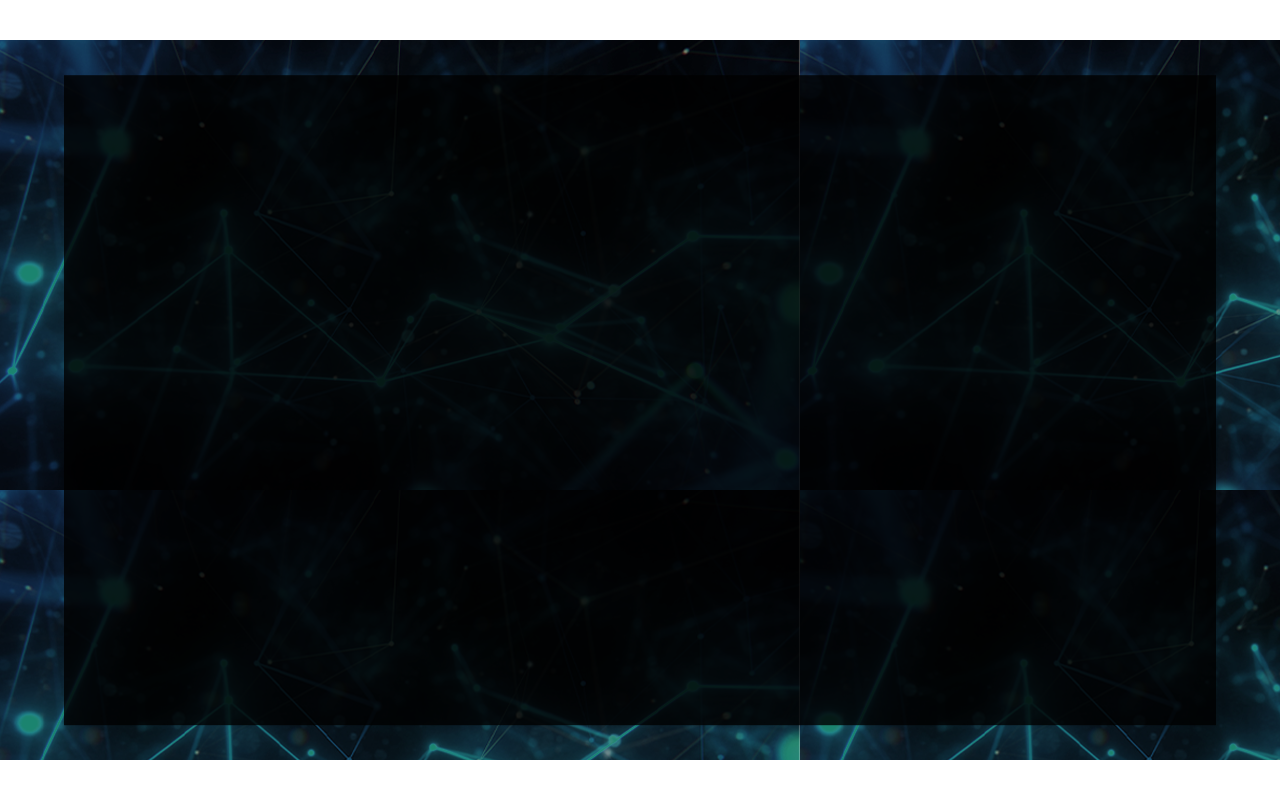
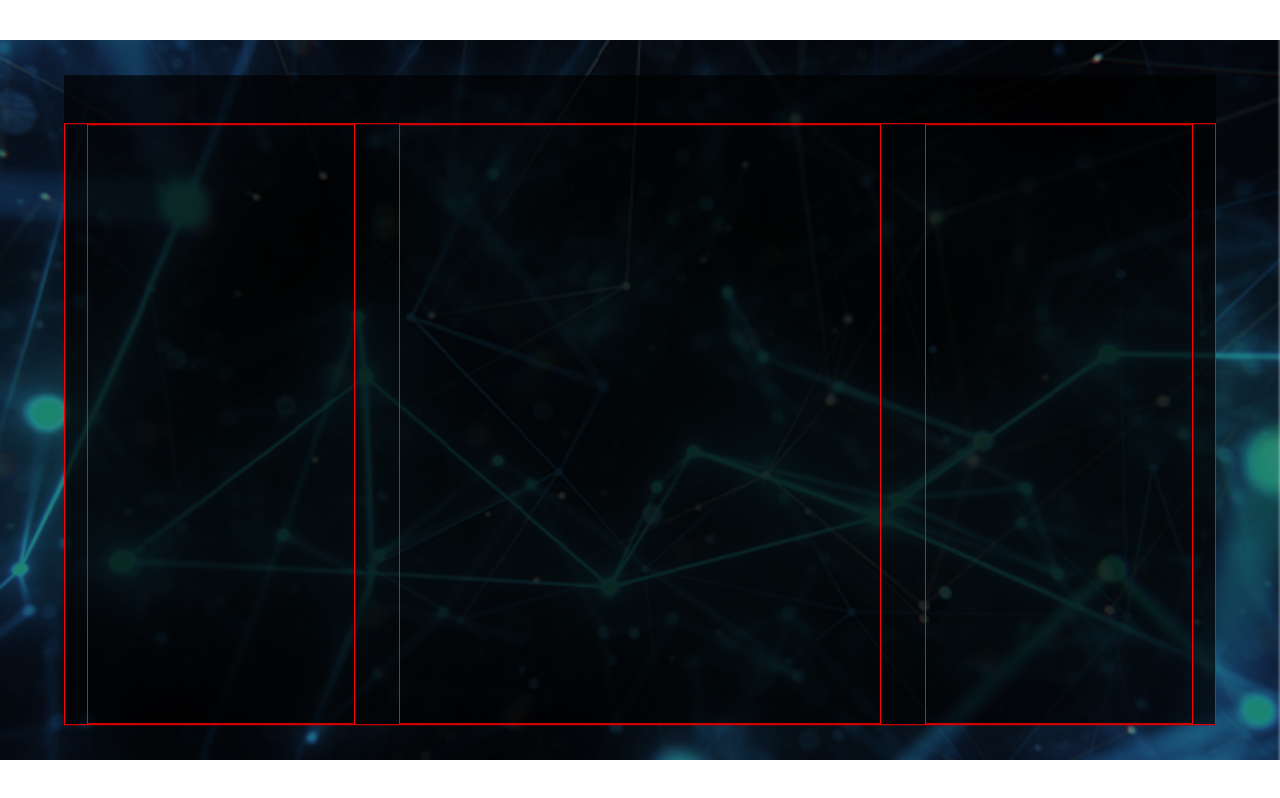
Before and after one commit to AAAACH/big-screen, a React (Vite) app: page /#/ in a window 1280 px wide. Built offline with nearby package versions, Linux system fonts and the light colour scheme.

Commit message:
add grid layout

```diff
--- a/src/pages/home.scss
+++ b/src/pages/home.scss
@@ -1,11 +1,38 @@
 @import "../shared/helper";
 
-.wrapper {
+.home {
     width: px(720);
     height: px(406);
-    background: rgba(0, 0, 0, 0.8);
+    background: rgba(0, 0, 0, 0.7);
+    color: #fff;
+    text-align: center;
     position: absolute;
     top: 50%;
     left: 50%;
     transform: translate(-50%, -50%);
+    header {
+      height: px(30);
+      display: flex;
+      justify-content: center;
+      align-items: center;
+    }
+    main {
+      height: px(376);
+      display: grid;
+      grid-template:
+        ". box1 . box2 . box3" 1fr / 14fr 168fr 28fr 302fr 28fr 168fr 14fr;
+      border: 1px solid red;
+      .section1 {
+        grid-area: box1;
+        border: 1px solid red;
+      }
+      .section2 {
+        grid-area: box2;
+        border: 1px solid red;
+      }
+      .section3 {
+        grid-area: box3;
+        border: 1px solid red;
+      }
+    }
   }
--- a/src/pages/home.tsx
+++ b/src/pages/home.tsx
@@ -3,7 +3,13 @@ import './home.scss';
 
 export const Home = () => {
   return (
-    <div className="wrapper">
+    <div className="home">
+      <header></header>
+      <main>
+        <section className="section1"></section>
+        <section className="section2"></section>
+        <section className="section3"></section>
+      </main>
     </div>
   );
 };
--- a/src/shared/style.scss
+++ b/src/shared/style.scss
@@ -20,8 +20,12 @@ body {
   font-size: 16px;
 }
 
-#root{
+#root {
   margin: 0 auto;
   position: relative;
   background-image: url("../images/background.png");
+  background-size: cover;
 }
+.App {
+  height: 100%;
+}
```
